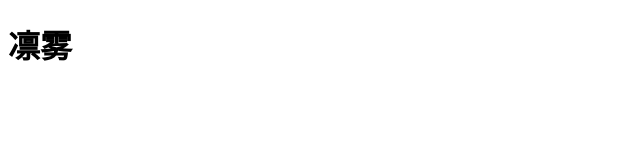
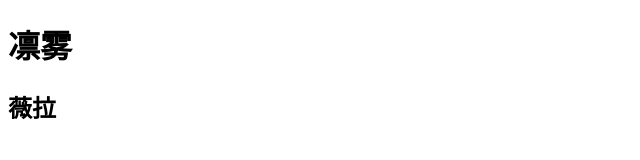
Before and after one commit to qinc05/qinc05.github.io, a plain HTML site: page test1/index.html in a window 1280 px wide. Shown: the whole page, without its empty margins (0-640 px from the left). Drawn offline with Linux system fonts and the light colour scheme.

Commit message:
第二次提交

```diff
--- a/test1/index.html
+++ b/test1/index.html
@@ -8,5 +8,6 @@
 </head>
 <body>
     <h1>凛雾</h1>
+    <h2>薇拉</h2>
 </body>
 </html>
```
